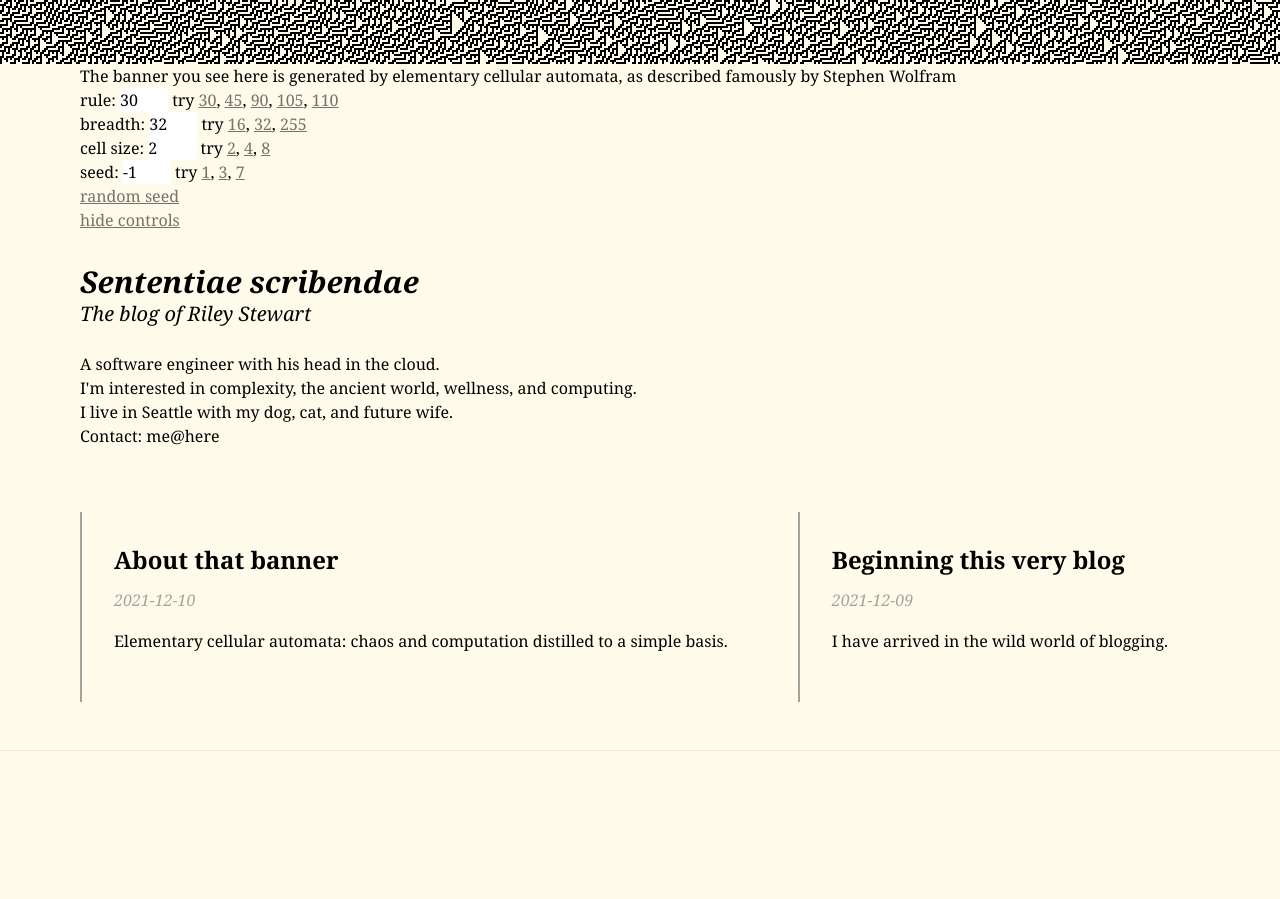
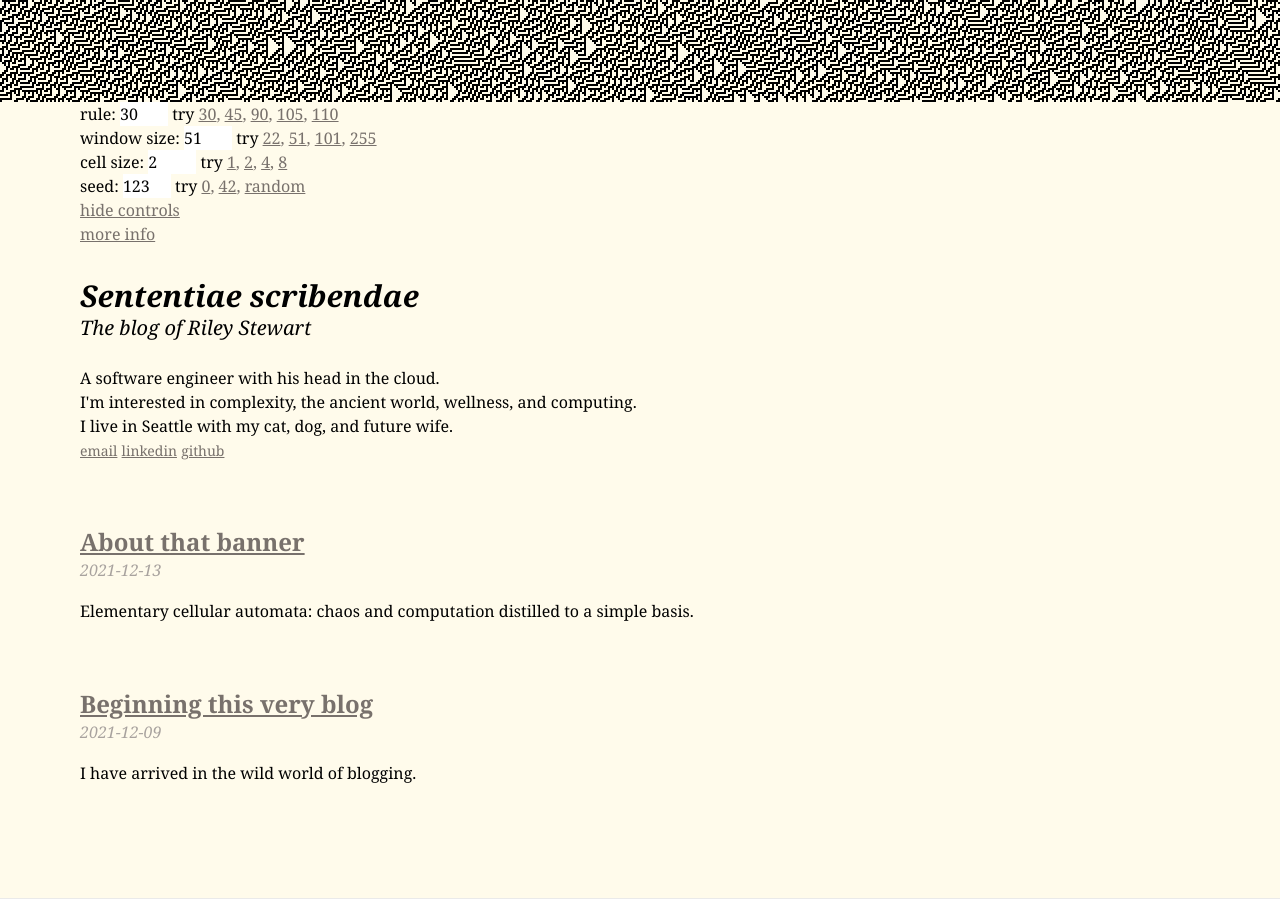
Before and after one commit to ristew/blog, a Next.js app: page / in a window 1280 px wide. Both pictures are taken after a click on the element 640 px from the left and 32 px from the top of the page. Before the commit the page ends 800 px from the top, so only its background shows below. Built offline with nearby package versions, Linux system fonts and the light colour scheme.

Commit message:
finishing touches on banner post

```diff
--- a/components/banner.js
+++ b/components/banner.js
@@ -15,36 +15,62 @@ function useWindowSize() {
   return size;
 }
 
+const StateLink = ({ setter, num }) => {
+  return (
+    <a href="" className="link" onClick={e => {
+      e.preventDefault();
+      setter(num);
+    }}>{num}</a>
+  )
+};
+
+const ValueChanger = ({ name, value, setter, presets }) => {
+  const presetLinks = presets.map((p, i) => {
+    if (typeof p === 'number') {
+      return (
+        <span>
+          <StateLink setter={setter} num={p} />
+        </span>
+      );
+    } else if (typeof p === 'object') {
+
+      return <a href="" className="link" onClick={e => {
+        e.preventDefault();
+        p.action();
+      }}>{p.text}</a>
+    }
+  }).map((p, i) => {
+    return (
+      <span key={`preset-${i}`}>
+        {p}{ i !== presets.length - 1 ? (<span className="text-stone-500">, </span>) : '' }
+      </span>
+    );
+  })
+  return (
+    <p>
+      {name}: <input key={`preset-${name}`} className="w-12" type="number" value={value} onChange={e => setter(e.target.value)}/>
+    <span> try </span>{presetLinks}
+  </p>);
+}
+
 export default function Banner() {
   const [windowWidth, windowHeight] = useWindowSize();
   const [bs, setBs] = useState(2);
-  const [breadth, setBreadth] = useState(32);
+  if (bs < 1) {
+    setBs(1);
+  }
+  const [windowSize, setWindowSize] = useState(51);
   const [rule, setRule] = useState(30);
   const [showInfo, setShowInfo] = useState(false);
-  const [seed, setSeed] = useState(-1);
-  const height = bs * breadth;
+  const [seed, setSeed] = useState(123);
+  const [animateSpeed, setAnimateSpeed] = useState(0);
+  const height = bs * windowSize;
   let interval;
+  if (seed > 0 && seed < windowSize) {
+    // will leave a gap, seed should always be greater than windowSize
+    setSeed(windowSize + 42);
+  }
 
-  const StateLink = ({ setter, num }) => {
-    return (
-      <a href="" className="text-stone-500 underline" onClick={e => {
-        e.preventDefault();
-        setter(num);
-      }}>{num}</a>
-    )
-  };
-
-  const ValueChanger = ({ name, value, setter, presets }) => {
-    return (<p>
-      {name}: <input className="w-12" type="number" value={value} onChange={e => setter(e.target.value)}/>
-      <span> try </span>{presets.map((p, i) => (
-        <>
-        <StateLink setter={setter} num={p} />
-              {(i !== presets.length - 1) ? ', ' : ''}
-        </>
-      ))}
-    </p>);
-  }
 
   useEffect(async () => {
     const canvas = document.getElementById('banner');
@@ -52,9 +78,13 @@ export default function Banner() {
     const dpi = window.devicePixelRatio;
     ctx.clearRect(0, 0, 9999, 9999);
     canvas.height = height * dpi;
+    // https://medium.com/wdstack/fixing-html5-2d-canvas-blur-8ebe27db07da
     canvas.setAttribute('width', dpi * getComputedStyle(canvas).getPropertyValue('width').slice(0, -2));
     canvas.setAttribute('height', dpi * getComputedStyle(canvas).getPropertyValue('height').slice(0, -2));
-    let automata = new WolframAutomata(rule, breadth, seed);
+    let automata = new WolframAutomata(rule, windowSize);
+    if (seed > 0) {
+      automata.randomSeed(seed);
+    }
     let x = 0;
     const tooltip = document.querySelector('#banner-tooltip');
 
@@ -62,35 +92,39 @@ export default function Banner() {
     ctx.imageSmoothingEnabled = false;
     const bsd = bs * dpi;
 
-    console.log(canvas.clientWidth, dpi);
-    for (let x = 0; x < dpi * canvas.clientWidth / bs; x++) {
+    let row = 0;
+    let offset = 0;
+    const renderAutomataRow = () => {
       const col = automata.nextState();
       for (let v = 0; v < col.length; v++) {
         if (col[v]) {
-          ctx.fillRect(bs * dpi * x, bs * dpi * v, bs * dpi, bs * dpi);
+          ctx.fillRect(bs * dpi * row - offset, bs * dpi * v, bs * dpi, bs * dpi);
         }
       }
+      row++;
+    }
+    while (row < dpi * canvas.clientWidth / bs + 1) {
+      renderAutomataRow();
     }
   });
 
   return (
     <>
-      <canvas id="banner" className="hover:cursor-help w-full" onClick={e => setShowInfo(true)} height={height}>
+      <canvas id="banner" className="hover:cursor-help w-full" onClick={e => {
+        window.scrollTo(0, 0);
+        setShowInfo(!showInfo);
+      }} height={height}>
       </canvas>
       <div id="banner-info" className="md:ml-20 ml-10 font-serif h-full" hidden={!showInfo}>
-        <p>The banner you see here is generated by elementary cellular automata, as described famously by Stephen Wolfram</p>
         <ValueChanger name="rule" value={rule} setter={setRule} presets={[30, 45, 90, 105, 110]} />
-        <ValueChanger name="breadth" value={breadth} setter={setBreadth} presets={[16, 32, 255]} />
-        <ValueChanger name="cell size" value={bs} setter={setBs} presets={[2, 4, 8]} />
-        <ValueChanger name="seed" value={seed} setter={setSeed} presets={[1, 3, 7]} />
-        <p><a href="" className="text-stone-500 underline" onClick={e => {
-          e.preventDefault();
-          setSeed(-1 - Math.random());
-        }}>random seed</a></p>
-        <p><a href="" className="text-stone-500 underline" onClick={e => {
+        <ValueChanger name="window size" value={windowSize} setter={setWindowSize} presets={[22, 51, 101, 255]} />
+        <ValueChanger name="cell size" value={bs} setter={setBs} presets={[1, 2, 4, 8]} />
+        <ValueChanger name="seed" value={seed} setter={setSeed} presets={[0, 42, { text: 'random', action: () => setSeed(Math.round(Math.random() * (500 + 2 * windowSize) + windowSize)) }]} />
+        <p><a href="" className="link" onClick={e => {
           e.preventDefault();
           setShowInfo(false);
         }}>hide controls</a></p>
+        <p><a href="/posts/banner" className="link">more info</a></p>
       </div>
     </>
   );
--- a/components/markdown-styles.module.css
+++ b/components/markdown-styles.module.css
@@ -10,11 +10,11 @@
 }
 
 .markdown h2 {
-  @apply text-3xl mt-12 mb-4 leading-snug;
+  @apply text-3xl mt-12 leading-snug;
 }
 
 .markdown h3 {
-  @apply text-2xl mt-8 mb-4 leading-snug;
+  @apply text-2xl mt-8 leading-snug;
 }
 
 .markdown a {
--- a/components/post-preview.js
+++ b/components/post-preview.js
@@ -11,10 +11,10 @@ export default function PostPreview({
   slug,
 }) {
   return (
-    <div className="border-solid border-l-2 border-stone-400 p-8">
-      <h3 className="text-2xl mb-3 font-semibold">
+    <div className="mb-12">
+      <h3 className="text-2xl font-semibold">
         <Link as={`/posts/${slug}`} href="/posts/[slug]">
-          <a className="hover:text-stone-500">{title}</a>
+          <a className="link">{title}</a>
         </Link>
       </h3>
       <div className="mb-4 italic">
--- a/lib/wolfram.js
+++ b/lib/wolfram.js
@@ -1,9 +1,9 @@
 export class WolframAutomata {
-  constructor(ruleNo, breadth, seed) {
+  constructor(ruleNo, windowSize, seed = 1) {
     this.ruleNo = ruleNo;
     this.rules = [];
     let rule = ruleNo;
-    for (let i = breadth - 1; i >= 0; i--) {
+    for (let i = windowSize - 1; i >= 0; i--) {
       const no = Math.pow(2, i);
       if (no <= rule) {
         rule = rule - no;
@@ -13,7 +13,7 @@ export class WolframAutomata {
       }
     }
     this.rules = this.rules.reverse();
-    this.breadth = breadth;
+    this.windowSize = windowSize;
     this.state = [];
     // initialize state
     if (seed >= 0) {
@@ -27,7 +27,7 @@ export class WolframAutomata {
       }
     } else {
       // random state
-      for (let i = 0; i < breadth; i++) {
+      for (let i = 0; i < windowSize; i++) {
         if (Math.random() > 0.5) {
           this.state.push(false);
         } else {
@@ -40,9 +40,9 @@ export class WolframAutomata {
   determinant(i) {
     let [v1, v2, v3] = [i - 1, i, i + 1];
     if (v1 < 0) {
-      v1 = this.breadth - 1;
+      v1 = this.windowSize - 1;
     }
-    if (v3 >= this.breadth) {
+    if (v3 >= this.windowSize) {
       v3 = 0;
     }
     return (this.state[v1] ? 4 : 0) + (this.state[v2] ? 2 : 0) + (this.state[v3] ? 1 : 0);
@@ -50,7 +50,7 @@ export class WolframAutomata {
 
   nextState() {
     const newState = [];
-    for (let i = 0; i < this.breadth; i++) {
+    for (let i = 0; i < this.windowSize; i++) {
       let determinant = this.determinant(i);
       if (this.rules[determinant]) {
         newState.push(true);
@@ -61,4 +61,15 @@ export class WolframAutomata {
     this.state = newState;
     return newState;
   }
+
+  // generate random initial state from chaotic rule 30
+  randomSeed(seed) {
+    let inner = new WolframAutomata(30, this.windowSize);
+    let newState;
+    for (let i = 0; i < seed; i++) {
+      i++;
+      newState = inner.nextState();
+    }
+    this.state = newState;
+  }
 }
--- a/pages/index.js
+++ b/pages/index.js
@@ -23,11 +23,15 @@ export default function Index({ allPosts }) {
               <br/>
               <p>A software engineer with his head in the cloud.</p>
               <p>I'm interested in complexity, the ancient world, wellness, and computing.</p>
-              <p>I live in Seattle with my dog, cat, and future wife.</p>
-              <p>Contact: me@here</p>
+              <p>I live in Seattle with my cat, dog, and future wife.</p>
+              <a className="text-sm link" href="mailto:me@rileystew dot art">email</a>
+              <span> </span>
+              <a className="text-sm link" href="https://www.linkedin.com/in/riley-stewart-b582a4a0/">linkedin</a>
+              <span> </span>
+              <a className="text-sm link" href="https://github.com/ristew">github</a>
             </div>
           </section>
-          <section className="font-serif flex-col md:flex-row flex items-center md:justify-between mt-16 mb-16 md:mb-12">
+          <section className="font-serif flex-col flex md:justify-between mt-16 mb-16 md:mb-12">
             {<MoreStories posts={allPosts} />}
           </section>
       </Layout>
--- a/posts/banner.md
+++ b/posts/banner.md
@@ -1,14 +1,29 @@
 ---
 title: 'About that banner'
 excerpt: 'Elementary cellular automata: chaos and computation distilled to a simple basis.'
-date: '2021-12-10'
+date: '2021-12-13'
 author:
   name: Riley Stewart
 ---
 I've been having a lot of fun today working on the banner for this blog.  My creation is a visualisation of elementary cellular automata, with each column being a state that wraps around, and the next state being to the right of the previous one.  If you click on it, you should be able to see some controls for changing various parameters, most interesting being the rule.
 
-Checkout out [Wolfram's page](https://mathworld.wolfram.com/ElementaryCellularAutomaton.html) for more details about their operation.  I feel especially confident pointing there because Stephen Wolfram was the original discoverer and namer of elementary cellular automata.  The banner, by default, displays rule 30, perhaps the most famous among them.  Rule 30 exhibits the property of chaos, where future states cannot be predicted from the starting state other than by running through them, as [sexily explained by Jeff Goldblum in *Jurassic Park*](https://www.youtube.com/watch?v=n-mpifTiPV4).  It's fascinating that out of a few rules a simple system can degenerate into something unpredictable so quickly, and even be a [source for cryptographic randomness](http://citeseerx.ist.psu.edu/viewdoc/download?doi=10.1.1.89.6724&rep=rep1&type=pdf).
+Checkout out [Wolfram's page](https://mathworld.wolfram.com/ElementaryCellularAutomaton.html) for more details about their operation.  I feel especially confident pointing there because Stephen Wolfram was the original discoverer and namer of elementary cellular automata.  The banner, by default, displays rule 30, perhaps the most famous among them.  Rule 30 exhibits the property of chaos, where future states cannot be predicted from the starting state other than by running through them, as [sexily explained by Jeff Goldblum in *Jurassic Park*](https://www.youtube.com/watch?v=n-mpifTiPV4).  It's fascinating that out of a few rules a simple system can degenerate into something unpredictable so quickly, and even be a [source for cryptographic randomness](http://citeseerx.ist.psu.edu/viewdoc/download?doi=10.1.1.89.6724&rep=rep1&type=pdf), which I use for the `seed` parameter to generate a random initial state.
 
 But the weirdness with these simple automata doesn't stop there - Wolfram also showed that [rule 110 is capable of universal computation](https://www.wolframscience.com/nks/notes-11-8--history-of-universality-in-1d-cellular-automata/)!  Reduction to the basis of the Turing machine is the basis of proofs of computational singularity, as with [Conway's Game of Life](http://rendell-attic.org/gol/tm.htm) and [brainfuck](http://brainfuck.org/urmutm.b).  Of course actual silicon computation has a much more pragmatic basis but the theoretical notion of computability has immense importance across many domains.
 
-There's a lot of diversity across the 256 possible rules.  Many of them produce relatively linear patterns or quickly halt, especially with smaller window sizes.  Others are reflections or inversions of other rules.  Rules like 90 create Sierpinski triangles of Zelda fame.  The behavior is probably one of the simplest examples of emergence, complex patterns arising out of a few simple rules.  Most comple
+There's a lot of diversity across the 256 possible rules.  Many of them produce relatively linear patterns or quickly halt, especially with smaller window sizes.  Others are reflections or inversions of other rules.  Rules like 90 create Sierpinski triangles of Zelda fame.  The behavior is one of the simplest examples of emergence, where complex patterns arise out of a few simple rules.
+
+So, if you haven't yet, go ahead and click on the banner - that should bring up the controls.  From there you can change a few parameters: the rule number, window size, cell size, and seed.  I recommend playing around with the rule number and window size to see the different kind of structures that emerge from either seed 0, which means one bit and the rest zeroes, as well as random seeds.
+
+### Technical details
+([code for automata](https://github.com/ristew/blog/blob/main/lib/wolfram.js), [code for component](https://github.com/ristew/blog/blob/main/components/banner.js))
+
+I decided to not look at any other implimentations of the automata, so some parts may be a little weird, but it produces accurate results so I'm happy.  First the rule number is converted to an array of booleans like its binary representation.  Then, to determine the next state of a cell, I find the numeric value of the binary representation of the 3 determinant cells, the cell in question and its two neighbors, wrapping around if our cell is at the beginning or end of the window.  Using this, the corresponding rule in the boolean array is the state of the cell in the next step.
+
+The component is rendered with the browser Canvas API, which I found mostly enjoyable to use given that I render everything on one go.  The main issue was that by default the pixels are scaled oddly and look blurry because the canvas is scaled to the size of the window; to fix, the canvas' `width` and `height` attributes are specified based on the actual layout size and screen DPI.  This is all based on [this helpful post](https://medium.com/wdstack/fixing-html5-2d-canvas-blur-8ebe27db07da) - I wish all web shenanigans had such writeups.
+
+As I mentioned earlier, the random initial states based off the seed are generated by the automata themselves.  The way the seed works is by creating a child instance with the same window size always in rule 30, then iterating seed times and using that state for the initial one in the parent.  I also ensure that the seed is greater than the window size so the final state is filled.
+
+I have a few ideas for what to add in the future when I decide to come back to it.  I'd like to add some mechanism of persistence for settings, essentially letting people customize it for when they return to this blog.  What would be really cool is adding animation - I tried to with the basic Canvas APIs and I couldn't get a result I was happy with - it kept looking choppy and brought my laptop to a crawl.
+
+Honestly, it feels really good to do some creative coding instead of pragmatic work.  As much as I love my role as a cloud plumber, there's a lot less sheer fun involved debugging system bugs compared to creating an interactive visualization.  Hopefully it's fun for you too. I'm confident the banner will stay atop my blog for a long time.
--- a/styles/index.css
+++ b/styles/index.css
@@ -5,6 +5,10 @@
 body {
     @apply bg-amber-50;
     overflow-y: scroll;
+}
+
+.link {
+    @apply text-stone-500 underline;
 }
 
 /* Start purging... */
```
Also changed, not shown: 2 other files (tests, documents, lock files or other folders).
